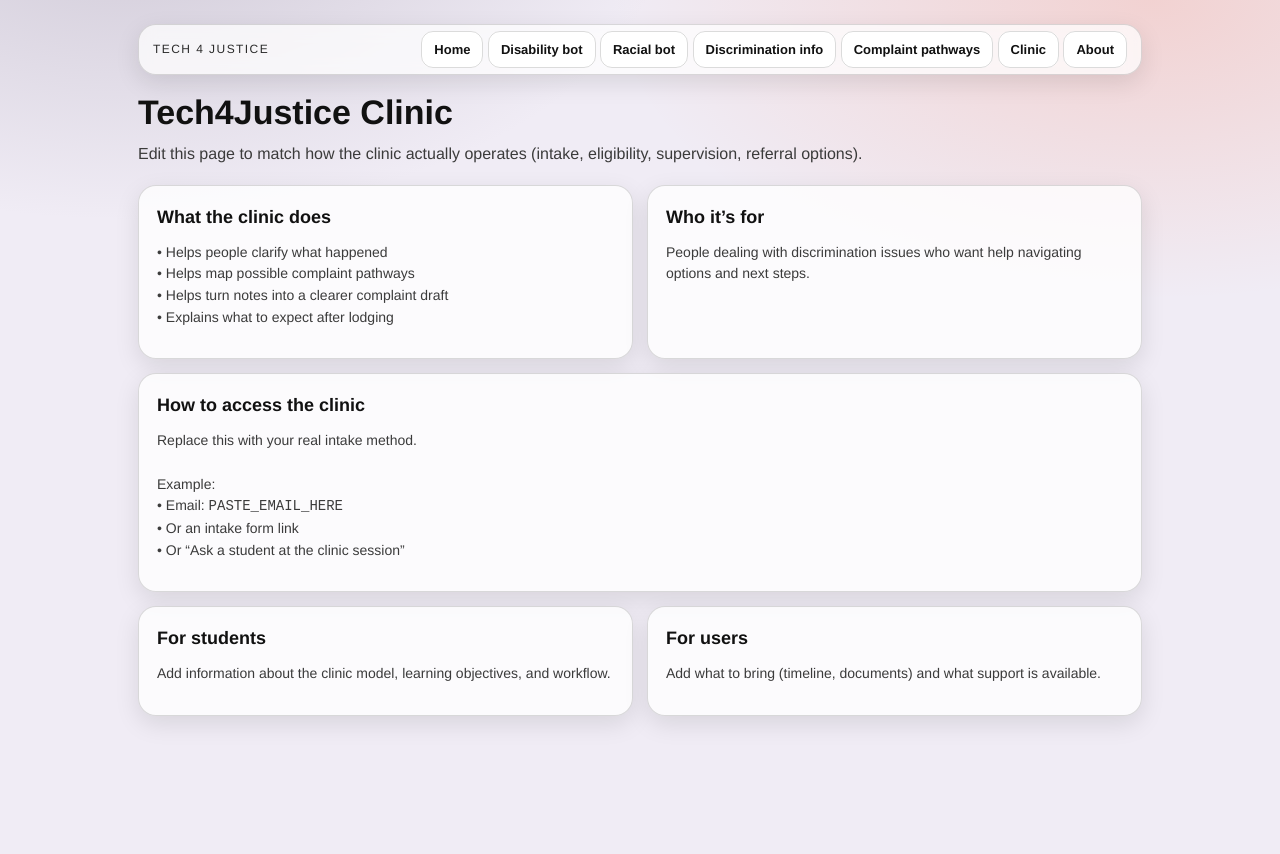
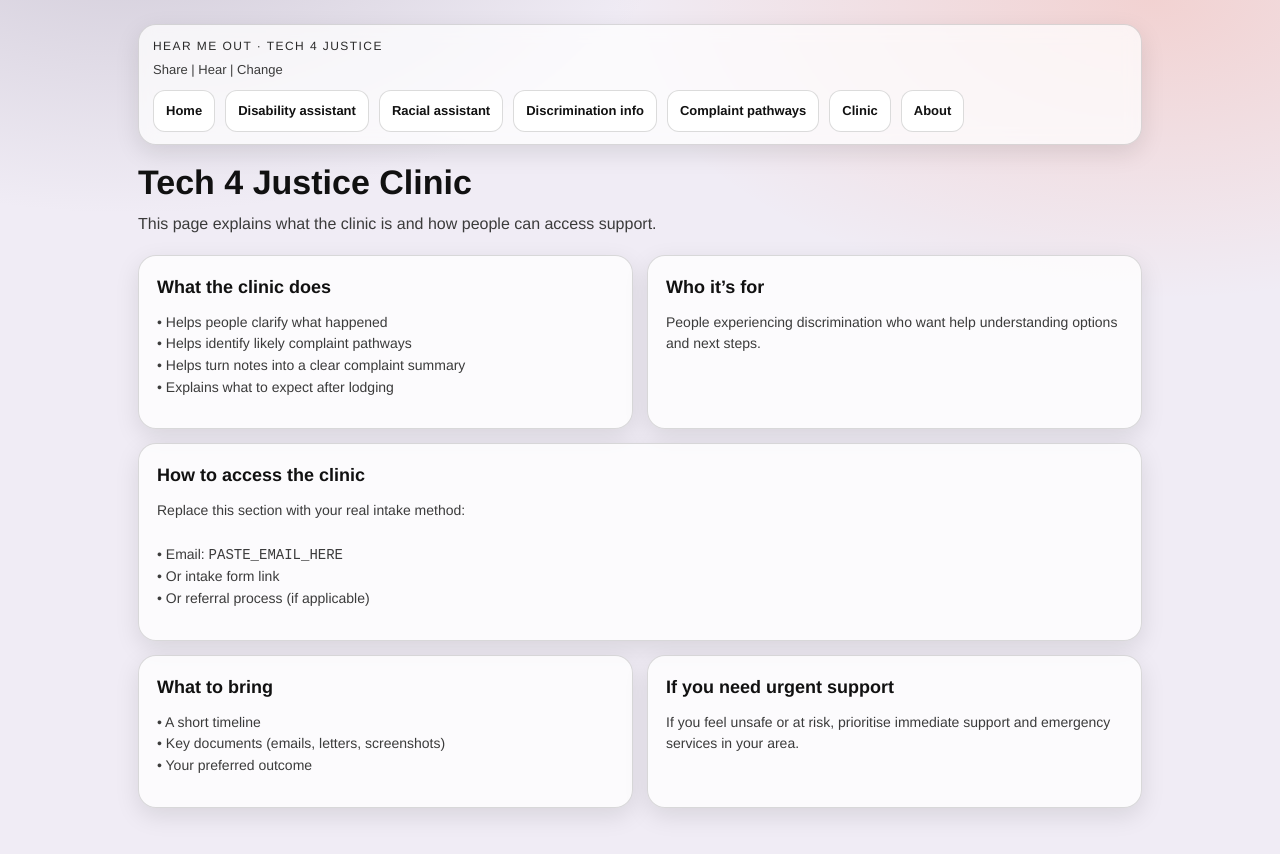
Before and after one commit to DeanNJP/T4Jbots, a plain HTML site: page clinic.html in a window 1280 px wide. Before the commit the page ends 800 px from the top, so only its background shows below. Drawn offline with nearby package versions, Linux system fonts and the light colour scheme.

Commit message:
Update clinic.html

```diff
--- a/clinic.html
+++ b/clinic.html
@@ -3,66 +3,81 @@
 <head>
   <meta charset="utf-8" />
   <meta name="viewport" content="width=device-width, initial-scale=1" />
-  <title>Tech4Justice Clinic</title>
+  <title>Tech 4 Justice Clinic · Hear Me Out</title>
   <link rel="stylesheet" href="./style.css" />
 </head>
 <body>
+  <a class="skip-link" href="#main">Skip to main content</a>
+
   <div class="wrap">
-    <div class="nav">
-      <div class="left"><div class="badge">Tech 4 Justice</div></div>
-      <div class="left">
+    <header>
+      <nav class="nav" aria-label="Primary navigation">
+        <div class="brand">
+          <div class="badge">Hear Me Out · Tech 4 Justice</div>
+          <div class="tagline">Share | Hear | Change</div>
+        </div>
+
+        <div class="nav-links">
           <a href="./index.html">Home</a>
-        <a href="./disability.html">Disability bot</a>
-        <a href="./racial.html">Racial bot</a>
+          <a href="./disability.html">Disability assistant</a>
+          <a href="./racial.html">Racial assistant</a>
           <a href="./discrimination.html">Discrimination info</a>
           <a href="./pathways.html">Complaint pathways</a>
-        <a href="./clinic.html">Clinic</a>
+          <a href="./clinic.html" aria-current="page">Clinic</a>
           <a href="./about.html">About</a>
         </div>
-    </div>
+      </nav>
+    </header>
 
-    <h1>Tech4Justice Clinic</h1>
-    <p>Edit this page to match how the clinic actually operates (intake, eligibility, supervision, referral options).</p>
+    <main id="main">
+      <h1>Tech 4 Justice Clinic</h1>
+      <p>This page explains what the clinic is and how people can access support.</p>
 
       <div class="grid">
-      <div class="card">
+        <section class="card" aria-label="What the clinic does">
           <h2>What the clinic does</h2>
           <p class="small">
             • Helps people clarify what happened<br />
-          • Helps map possible complaint pathways<br />
-          • Helps turn notes into a clearer complaint draft<br />
+            • Helps identify likely complaint pathways<br />
+            • Helps turn notes into a clear complaint summary<br />
             • Explains what to expect after lodging
           </p>
-      </div>
+        </section>
 
-      <div class="card">
+        <section class="card" aria-label="Who it’s for">
           <h2>Who it’s for</h2>
           <p class="small">
-          People dealing with discrimination issues who want help navigating options and next steps.
+            People experiencing discrimination who want help understanding options and next steps.
           </p>
-      </div>
+        </section>
 
-      <div class="card full">
+        <section class="card full" aria-label="How to access the clinic">
           <h2>How to access the clinic</h2>
           <p class="small">
-          Replace this with your real intake method.<br /><br />
-          Example:<br />
+            Replace this section with your real intake method:<br /><br />
             • Email: <code>PASTE_EMAIL_HERE</code><br />
-          • Or an intake form link<br />
-          • Or “Ask a student at the clinic session”
+            • Or intake form link<br />
+            • Or referral process (if applicable)
           </p>
+        </section>
+
+        <section class="card" aria-label="What to bring">
+          <h2>What to bring</h2>
+          <p class="small">
+            • A short timeline<br />
+            • Key documents (emails, letters, screenshots)<br />
+            • Your preferred outcome
+          </p>
+        </section>
+
+        <section class="card" aria-label="If you need urgent support">
+          <h2>If you need urgent support</h2>
+          <p class="small">
+            If you feel unsafe or at risk, prioritise immediate support and emergency services in your area.
+          </p>
+        </section>
       </div>
-
-      <div class="card">
-        <h2>For students</h2>
-        <p class="small">Add information about the clinic model, learning objectives, and workflow.</p>
-      </div>
-
-      <div class="card">
-        <h2>For users</h2>
-        <p class="small">Add what to bring (timeline, documents) and what support is available.</p>
-      </div>
-    </div>
+    </main>
   </div>
 </body>
 </html>
```
Lines whose indentation alone changed are shown as unchanged.
